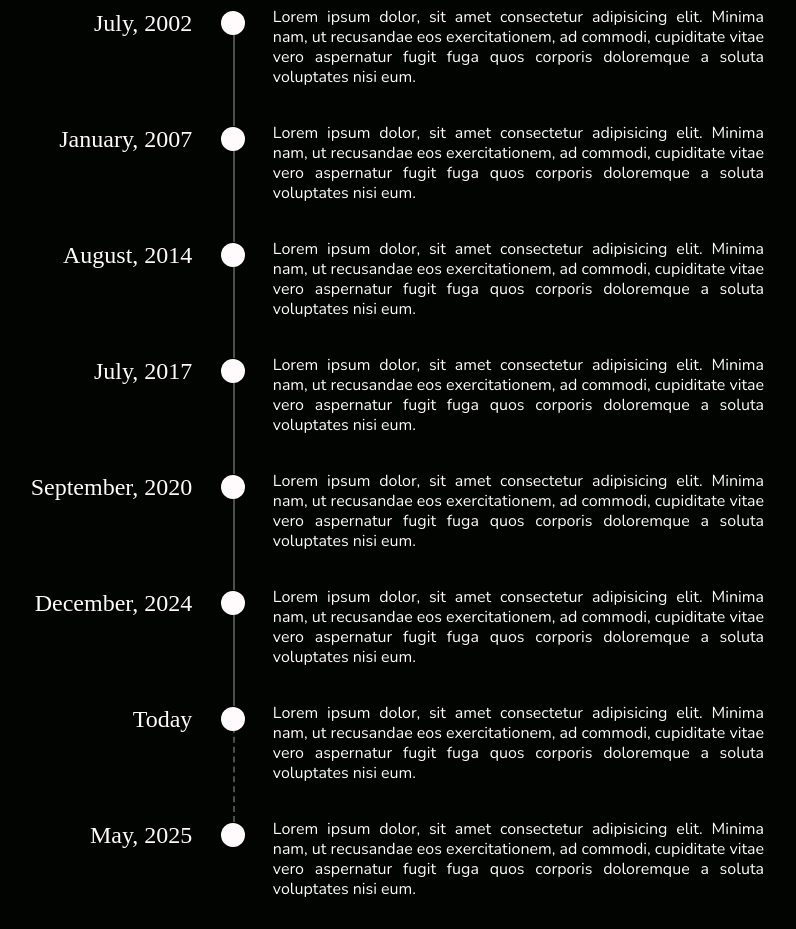
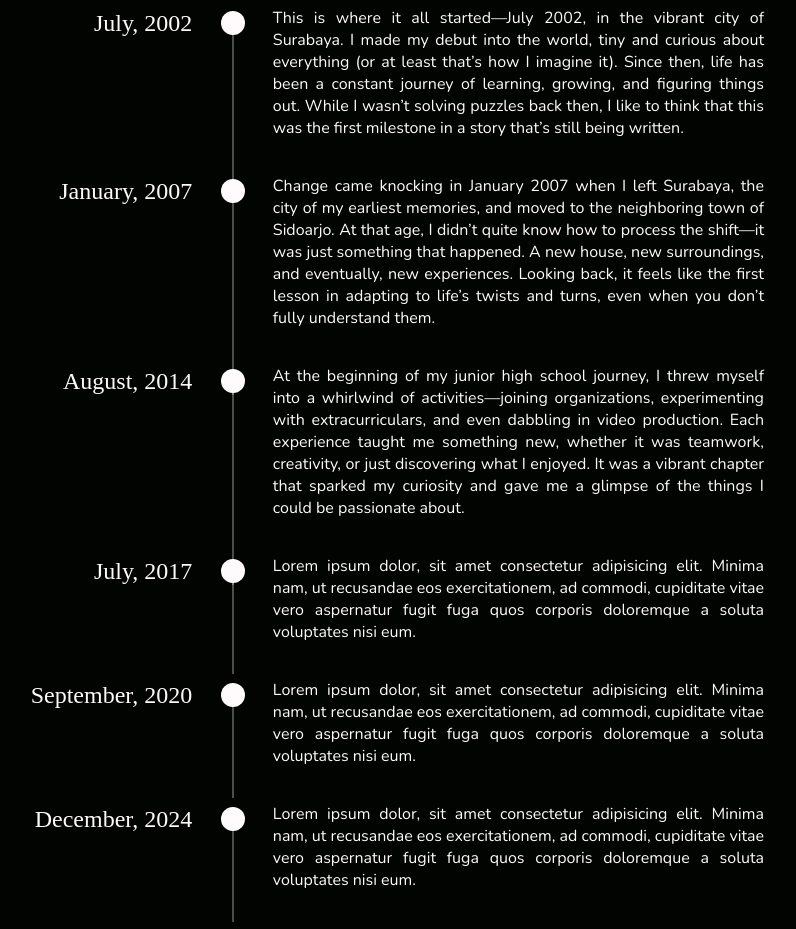
Before and after one commit to yodanisesutantio/new-portfolio, a React (Vite) app: page / in a window 1280 px wide. Shown: the part 1240-2169 px from the top of the page, without its empty margins (280-1076 px from the left). Built offline with nearby package versions, Linux system fonts and the light colour scheme; a web font is replaced by a local one.

Commit message:
today, I'll finish the home page, after that we can move on to the projects page

```diff
--- a/src/pages/Home.jsx
+++ b/src/pages/Home.jsx
@@ -1,7 +1,15 @@
-import React from 'react'
+import React, { useEffect, useRef, useState } from 'react'
 import Quotes from '../components/Quotes'
 
 const Home = () => {
+  const pRefs = useRef([]);
+  const [lineHeights, setLineHeights] = useState([]);
+
+  useEffect(() => {
+    const heights = pRefs.current.map((p) => (p ? p.offsetHeight * 1.4 : 0)); // Calculate 120% height
+    setLineHeights(heights);
+  }, []);
+
   return (
     <section className="pt-10 pb-16 px-32 flex flex-col flex-grow items-center justify-center">
         <h1 className="text-7xl font-mclaren font-bold text-[#fffbfc] text-center leading-snug">
@@ -51,12 +59,13 @@ const Home = () => {
             </div>
             <div className="p-3 w-[10%] flex flex-col items-center relative">
               <div className="rounded-full w-6 h-6 bg-[#fffbfc]"></div>
-              <div className="absolute border-r-2 h-[240%] border-[#fffbfc]/30 transform translate-x-1/2"></div>
+              {/* Vertical Lines */}
+              <div className="absolute border-l border-r border-[#fffbfc]/30" style={{ height: `${lineHeights[0] || 0}px` }}></div>
             </div>
           </div>
 
           <div className="col-span-3 flex flex-row gap-2 p-3">
-            <p className="font-nunito font-light text-base text-justify text-[#fffbfc] leading-tight pr-24">Lorem ipsum dolor, sit amet consectetur adipisicing elit. Minima nam, ut recusandae eos exercitationem, ad commodi, cupiditate vitae vero aspernatur fugit fuga quos corporis doloremque a soluta voluptates nisi eum.</p>
+            <p ref={(el) => (pRefs.current[0] = el)} className="font-nunito font-light text-base text-justify text-[#fffbfc] leading-snug pr-24">This is where it all started—July 2002, in the vibrant city of Surabaya. I made my debut into the world, tiny and curious about everything (or at least that’s how I imagine it). Since then, life has been a constant journey of learning, growing, and figuring things out. While I wasn’t solving puzzles back then, I like to think that this was the first milestone in a story that’s still being written.</p>
           </div>
         </div>
 
@@ -67,12 +76,12 @@ const Home = () => {
             </div>
             <div className="p-3 w-[10%] flex flex-col items-center relative">
               <div className="rounded-full w-6 h-6 bg-[#fffbfc]"></div>
-              <div className="absolute border-r-2 h-[240%] border-[#fffbfc]/30 transform translate-x-1/2"></div>
+              <div className="absolute border-l border-r h-[240%] border-[#fffbfc]/30" style={{ height: `${lineHeights[1] || 0}px` }}></div>
             </div>
           </div>
 
           <div className="col-span-3 flex flex-row gap-2 p-3">
-            <p className="font-nunito font-light text-base text-justify text-[#fffbfc] leading-tight pr-24">Lorem ipsum dolor, sit amet consectetur adipisicing elit. Minima nam, ut recusandae eos exercitationem, ad commodi, cupiditate vitae vero aspernatur fugit fuga quos corporis doloremque a soluta voluptates nisi eum.</p>
+            <p ref={(el) => (pRefs.current[1] = el)} className="font-nunito font-light text-base text-justify text-[#fffbfc] leading-snug pr-24">Change came knocking in January 2007 when I left Surabaya, the city of my earliest memories, and moved to the neighboring town of Sidoarjo. At that age, I didn’t quite know how to process the shift—it was just something that happened. A new house, new surroundings, and eventually, new experiences. Looking back, it feels like the first lesson in adapting to life’s twists and turns, even when you don’t fully understand them.</p>
           </div>
         </div>
 
@@ -83,12 +92,12 @@ const Home = () => {
             </div>
             <div className="p-3 w-[10%] flex flex-col items-center relative">
               <div className="rounded-full w-6 h-6 bg-[#fffbfc]"></div>
-              <div className="absolute border-r-2 h-[240%] border-[#fffbfc]/30 transform translate-x-1/2"></div>
+              <div className="absolute border-l border-r h-[240%] border-[#fffbfc]/30" style={{ height: `${lineHeights[2] || 0}px` }}></div>
             </div>
           </div>
 
           <div className="col-span-3 flex flex-row gap-2 p-3">
-            <p className="font-nunito font-light text-base text-justify text-[#fffbfc] leading-tight pr-24">Lorem ipsum dolor, sit amet consectetur adipisicing elit. Minima nam, ut recusandae eos exercitationem, ad commodi, cupiditate vitae vero aspernatur fugit fuga quos corporis doloremque a soluta voluptates nisi eum.</p>
+            <p ref={(el) => (pRefs.current[2] = el)} className="font-nunito font-light text-base text-justify text-[#fffbfc] leading-snug pr-24">At the beginning of my junior high school journey, I threw myself into a whirlwind of activities—joining organizations, experimenting with extracurriculars, and even dabbling in video production. Each experience taught me something new, whether it was teamwork, creativity, or just discovering what I enjoyed. It was a vibrant chapter that sparked my curiosity and gave me a glimpse of the things I could be passionate about.</p>
           </div>
         </div>
 
@@ -99,12 +108,12 @@ const Home = () => {
             </div>
             <div className="p-3 w-[10%] flex flex-col items-center relative">
               <div className="rounded-full w-6 h-6 bg-[#fffbfc]"></div>
-              <div className="absolute border-r-2 h-[240%] border-[#fffbfc]/30 transform translate-x-1/2"></div>
+              <div className="absolute border-l border-r h-[240%] border-[#fffbfc]/30"></div>
             </div>
           </div>
 
           <div className="col-span-3 flex flex-row gap-2 p-3">
-            <p className="font-nunito font-light text-base text-justify text-[#fffbfc] leading-tight pr-24">Lorem ipsum dolor, sit amet consectetur adipisicing elit. Minima nam, ut recusandae eos exercitationem, ad commodi, cupiditate vitae vero aspernatur fugit fuga quos corporis doloremque a soluta voluptates nisi eum.</p>
+            <p className="font-nunito font-light text-base text-justify text-[#fffbfc] leading-snug pr-24">Lorem ipsum dolor, sit amet consectetur adipisicing elit. Minima nam, ut recusandae eos exercitationem, ad commodi, cupiditate vitae vero aspernatur fugit fuga quos corporis doloremque a soluta voluptates nisi eum.</p>
           </div>
         </div>
 
@@ -115,12 +124,12 @@ const Home = () => {
             </div>
             <div className="p-3 w-[10%] flex flex-col items-center relative">
               <div className="rounded-full w-6 h-6 bg-[#fffbfc]"></div>
-              <div className="absolute border-r-2 h-[240%] border-[#fffbfc]/30 transform translate-x-1/2"></div>
+              <div className="absolute border-l border-r h-[240%] border-[#fffbfc]/30"></div>
             </div>
           </div>
 
           <div className="col-span-3 flex flex-row gap-2 p-3">
-            <p className="font-nunito font-light text-base text-justify text-[#fffbfc] leading-tight pr-24">Lorem ipsum dolor, sit amet consectetur adipisicing elit. Minima nam, ut recusandae eos exercitationem, ad commodi, cupiditate vitae vero aspernatur fugit fuga quos corporis doloremque a soluta voluptates nisi eum.</p>
+            <p className="font-nunito font-light text-base text-justify text-[#fffbfc] leading-snug pr-24">Lorem ipsum dolor, sit amet consectetur adipisicing elit. Minima nam, ut recusandae eos exercitationem, ad commodi, cupiditate vitae vero aspernatur fugit fuga quos corporis doloremque a soluta voluptates nisi eum.</p>
           </div>
         </div>
 
@@ -131,12 +140,12 @@ const Home = () => {
             </div>
             <div className="p-3 w-[10%] flex flex-col items-center relative">
               <div className="rounded-full w-6 h-6 bg-[#fffbfc]"></div>
-              <div className="absolute border-r-2 h-[240%] border-[#fffbfc]/30 transform translate-x-1/2"></div>
+              <div className="absolute border-l border-r h-[240%] border-[#fffbfc]/30"></div>
             </div>
           </div>
 
           <div className="col-span-3 flex flex-row gap-2 p-3">
-            <p className="font-nunito font-light text-base text-justify text-[#fffbfc] leading-tight pr-24">Lorem ipsum dolor, sit amet consectetur adipisicing elit. Minima nam, ut recusandae eos exercitationem, ad commodi, cupiditate vitae vero aspernatur fugit fuga quos corporis doloremque a soluta voluptates nisi eum.</p>
+            <p className="font-nunito font-light text-base text-justify text-[#fffbfc] leading-snug pr-24">Lorem ipsum dolor, sit amet consectetur adipisicing elit. Minima nam, ut recusandae eos exercitationem, ad commodi, cupiditate vitae vero aspernatur fugit fuga quos corporis doloremque a soluta voluptates nisi eum.</p>
           </div>
         </div>
 
@@ -147,12 +156,12 @@ const Home = () => {
             </div>
             <div className="p-3 w-[10%] flex flex-col items-center relative">
               <div className="rounded-full w-6 h-6 bg-[#fffbfc]"></div>
-              <div className="absolute border-r-2 border-dashed h-[240%] border-[#fffbfc]/30 transform translate-x-1/2"></div>
+              <div className="absolute border-l border-r border-dashed h-[240%] border-[#fffbfc]/30"></div>
             </div>
           </div>
 
           <div className="col-span-3 flex flex-row gap-2 p-3">
-            <p className="font-nunito font-light text-base text-justify text-[#fffbfc] leading-tight pr-24">Lorem ipsum dolor, sit amet consectetur adipisicing elit. Minima nam, ut recusandae eos exercitationem, ad commodi, cupiditate vitae vero aspernatur fugit fuga quos corporis doloremque a soluta voluptates nisi eum.</p>
+            <p className="font-nunito font-light text-base text-justify text-[#fffbfc] leading-snug pr-24">Lorem ipsum dolor, sit amet consectetur adipisicing elit. Minima nam, ut recusandae eos exercitationem, ad commodi, cupiditate vitae vero aspernatur fugit fuga quos corporis doloremque a soluta voluptates nisi eum.</p>
           </div>
         </div>
 
@@ -163,12 +172,12 @@ const Home = () => {
             </div>
             <div className="p-3 w-[10%] flex flex-col items-center relative">
               <div className="rounded-full w-6 h-6 bg-[#fffbfc]"></div>
-              <div className="absolute hidden border-r-2 h-[240%] border-[#fffbfc]/30 transform translate-x-1/2"></div>
+              <div className="absolute hidden border-l border-r h-[240%] border-[#fffbfc]/30"></div>
             </div>
           </div>
 
           <div className="col-span-3 flex flex-row gap-2 p-3">
-            <p className="font-nunito font-light text-base text-justify text-[#fffbfc] leading-tight pr-24">Lorem ipsum dolor, sit amet consectetur adipisicing elit. Minima nam, ut recusandae eos exercitationem, ad commodi, cupiditate vitae vero aspernatur fugit fuga quos corporis doloremque a soluta voluptates nisi eum.</p>
+            <p className="font-nunito font-light text-base text-justify text-[#fffbfc] leading-snug pr-24">Lorem ipsum dolor, sit amet consectetur adipisicing elit. Minima nam, ut recusandae eos exercitationem, ad commodi, cupiditate vitae vero aspernatur fugit fuga quos corporis doloremque a soluta voluptates nisi eum.</p>
           </div>
         </div>
 
```
Also changed, not shown: src/components/Quotes.jsx (+16 -4 lines).
